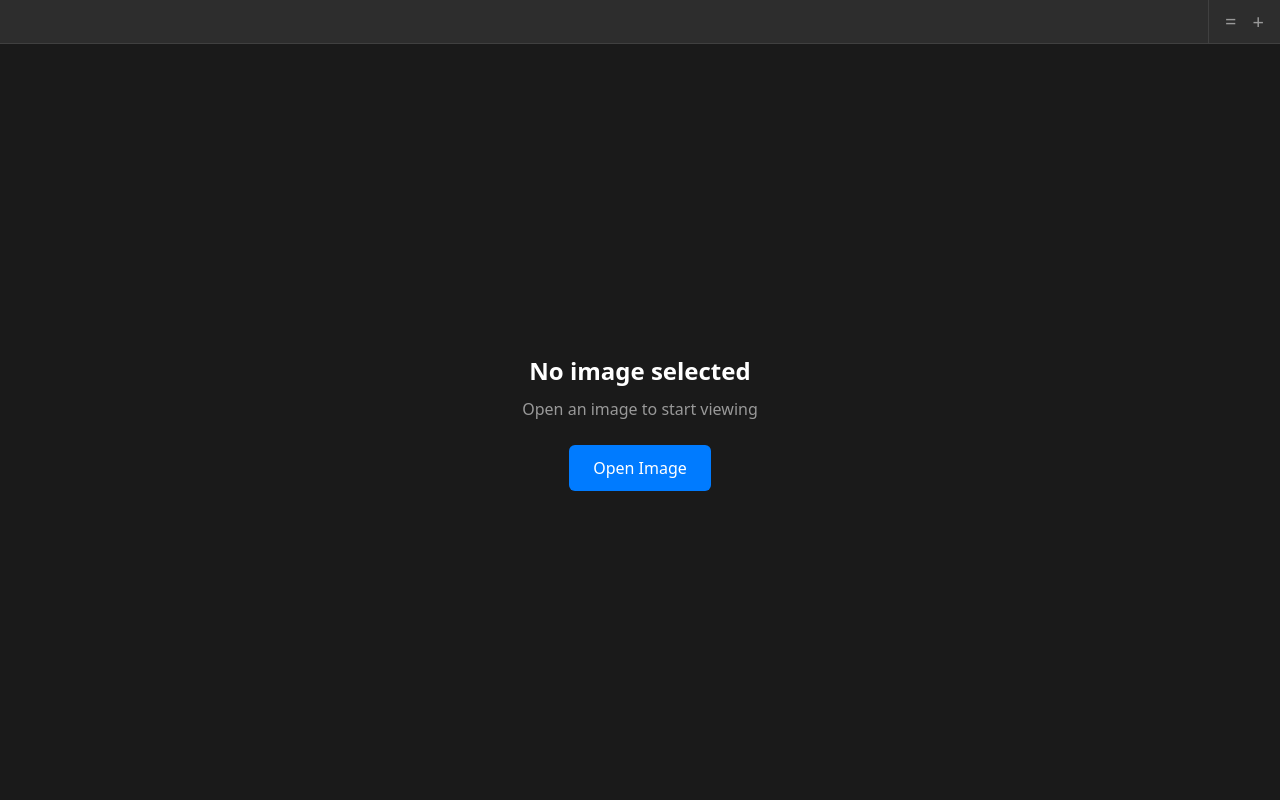
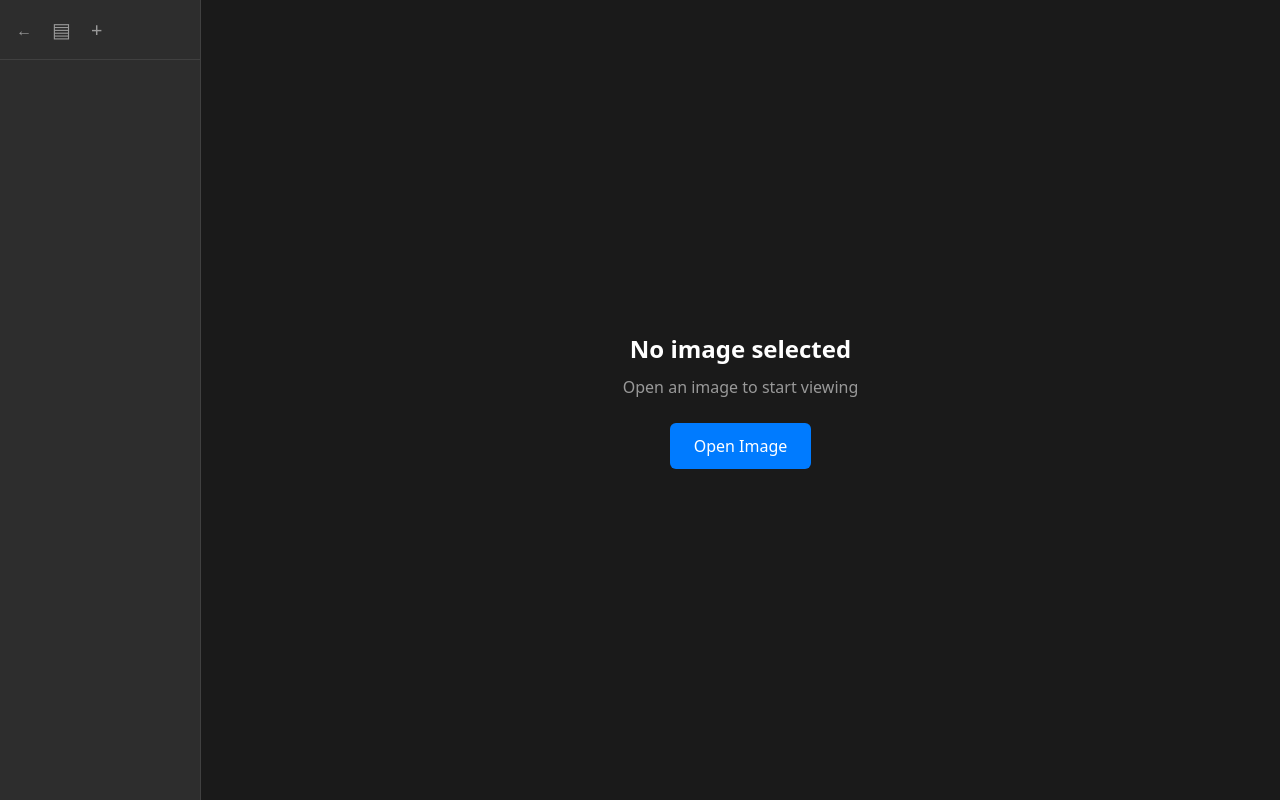
Before and after one commit to FRFlor/image-manager, a Vue app: page / in a window 1280 px wide. Built offline with nearby package versions, Linux system fonts and the light colour scheme.

Commit message:
Allow tree to collapse

```diff
--- a/src/components/ImageViewer.vue
+++ b/src/components/ImageViewer.vue
@@ -1,12 +1,16 @@
 <template>
   <div class="image-viewer" :class="'layout-' + tabLayoutMode">
     <!-- Tree Panel (Left Sidebar) -->
-    <div class="tree-panel" v-if="tabLayoutMode === 'tree'">
+    <div class="tree-panel" v-if="tabLayoutMode === 'tree'" :class="{ collapsed: treeCollapsed }">
       <div class="tree-controls">
-        <button @click="toggleTabLayout" class="layout-toggle-btn" :title="`Current layout: ${tabLayoutMode}`">
+        <button @click="toggleTreeCollapse" class="tree-collapse-btn" :title="treeCollapsed ? 'Expand tree' : 'Collapse tree'">
+          <span v-if="treeCollapsed">→</span>
+          <span v-else>←</span>
+        </button>
+        <button v-if="!treeCollapsed" @click="toggleTabLayout" class="layout-toggle-btn" :title="`Current layout: ${tabLayoutMode}`">
           ▤
         </button>
-        <button @click="openNewImage" class="new-tab-btn" title="Open new image">
+        <button v-if="!treeCollapsed" @click="openNewImage" class="new-tab-btn" title="Open new image">
           +
         </button>
       </div>
@@ -15,7 +19,7 @@
           @contextmenu.prevent="showTabContextMenu($event, tab.id)" class="tree-item"
           :class="{ active: tab.id === activeTabId }">
           <img v-if="tab.imageData.assetUrl" :src="tab.imageData.assetUrl" :alt="tab.title" class="tree-item-thumbnail" />
-          <span class="tree-item-title">{{ tab.title }}</span>
+          <span v-if="!treeCollapsed" class="tree-item-title">{{ tab.title }}</span>
         </div>
       </div>
     </div>
@@ -36,7 +40,7 @@
       <div class="tab-controls">
         <button @click="toggleTabLayout" class="layout-toggle-btn" :title="`Current layout: ${tabLayoutMode}`">
           <span v-if="tabLayoutMode === 'invisible'">−</span>
-          <span v-else-if="tabLayoutMode === 'default'">=</span>
+          <span v-else-if="tabLayoutMode === 'small'">=</span>
           <span v-else-if="tabLayoutMode === 'expanded'">≡</span>
           <span v-else-if="tabLayoutMode === 'large'">☰</span>
           <span v-else>▤</span>
@@ -220,7 +224,8 @@ const dragStart = ref({ x: 0, y: 0 })
 const imageElement = ref<HTMLImageElement>()
 
 // Tab layout state
-const tabLayoutMode = ref<'invisible' | 'default' | 'expanded' | 'large' | 'tree'>('default')
+const tabLayoutMode = ref<'invisible' | 'small' | 'expanded' | 'large' | 'tree'>('tree')
+const treeCollapsed = ref(false)
 
 
 
@@ -1206,11 +1211,17 @@ const resetImageView = () => {
 
 // Tab layout toggle
 const toggleTabLayout = () => {
-  const modes: Array<'invisible' | 'default' | 'expanded' | 'large' | 'tree'> = ['invisible', 'default', 'expanded', 'large', 'tree']
+  const modes: Array<'invisible' | 'small' | 'expanded' | 'large' | 'tree'> = ['invisible', 'small', 'expanded', 'large', 'tree']
   const currentIndex = modes.indexOf(tabLayoutMode.value)
   const nextIndex = (currentIndex + 1) % modes.length
   tabLayoutMode.value = modes[nextIndex]
   console.log(`Tab layout changed to: ${tabLayoutMode.value}`)
+}
+
+// Toggle tree panel collapsed state
+const toggleTreeCollapse = () => {
+  treeCollapsed.value = !treeCollapsed.value
+  console.log(`Tree ${treeCollapsed.value ? 'collapsed' : 'expanded'}`)
 }
 
 
@@ -1602,6 +1613,14 @@ defineExpose({
   background: #2d2d2d;
   border-right: 1px solid #404040;
   flex-shrink: 0;
+  transition: all 0.3s ease;
+}
+
+/* Tree Panel - Collapsed State */
+.tree-panel.collapsed {
+  min-width: 60px;
+  max-width: 60px;
+  width: 60px;
 }
 
 .tree-controls {
@@ -1611,6 +1630,23 @@ defineExpose({
   padding: 8px;
   border-bottom: 1px solid #404040;
   background: #2d2d2d;
+}
+
+.tree-collapse-btn {
+  background: none;
+  border: none;
+  color: #999;
+  cursor: pointer;
+  font-size: 16px;
+  padding: 8px;
+  border-radius: 4px;
+  transition: all 0.2s;
+  flex-shrink: 0;
+}
+
+.tree-collapse-btn:hover {
+  background: #3d3d3d;
+  color: white;
 }
 
 .tree-items {
@@ -1631,6 +1667,12 @@ defineExpose({
   white-space: nowrap;
 }
 
+/* Tree Item - Collapsed State (center thumbnails) */
+.tree-panel.collapsed .tree-item {
+  justify-content: center;
+  padding: 8px;
+}
+
 .tree-item:hover {
   background: #3d3d3d;
 }
@@ -1639,6 +1681,11 @@ defineExpose({
   background: #1a1a1a;
   border-left: 3px solid #007bff;
   padding-left: 9px; /* Compensate for border */
+}
+
+/* Adjust padding for collapsed active items */
+.tree-panel.collapsed .tree-item.active {
+  padding-left: 5px; /* Less compensation needed when centered */
 }
 
 .tree-item-thumbnail {
```
